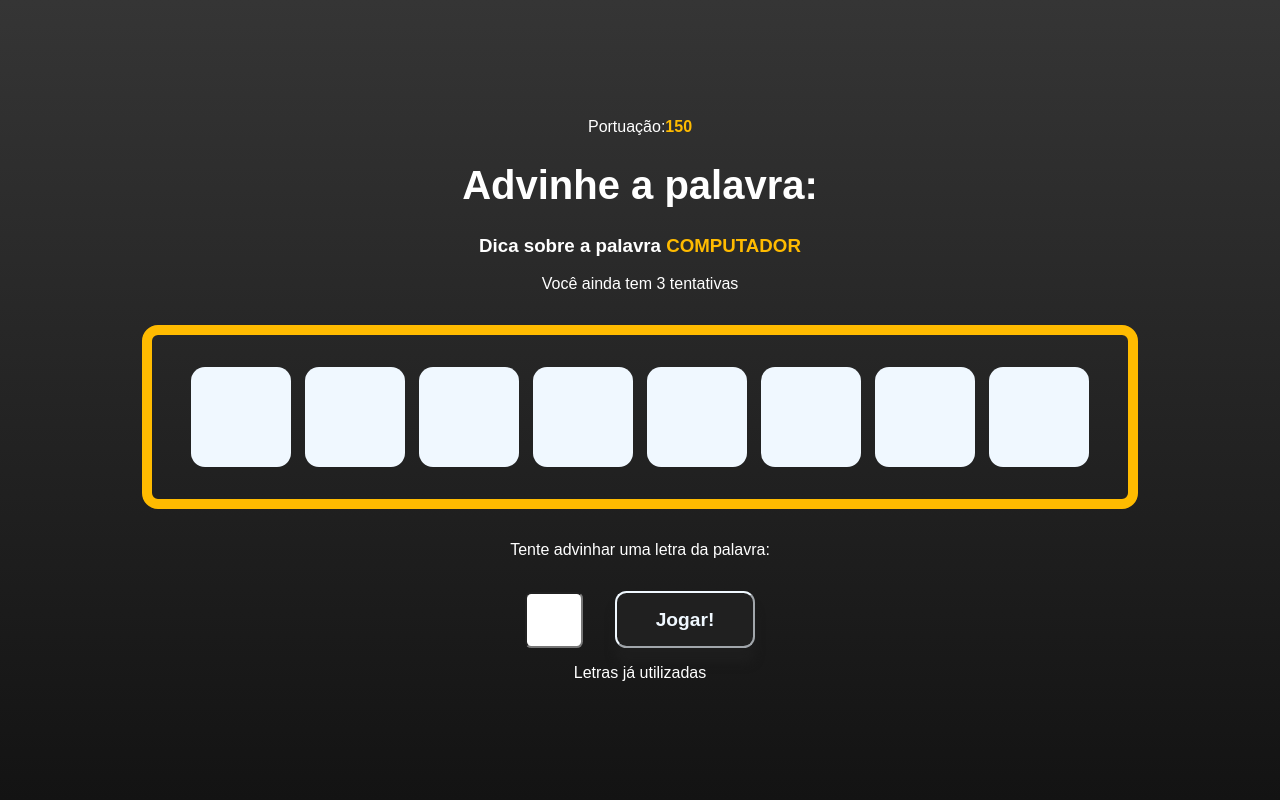
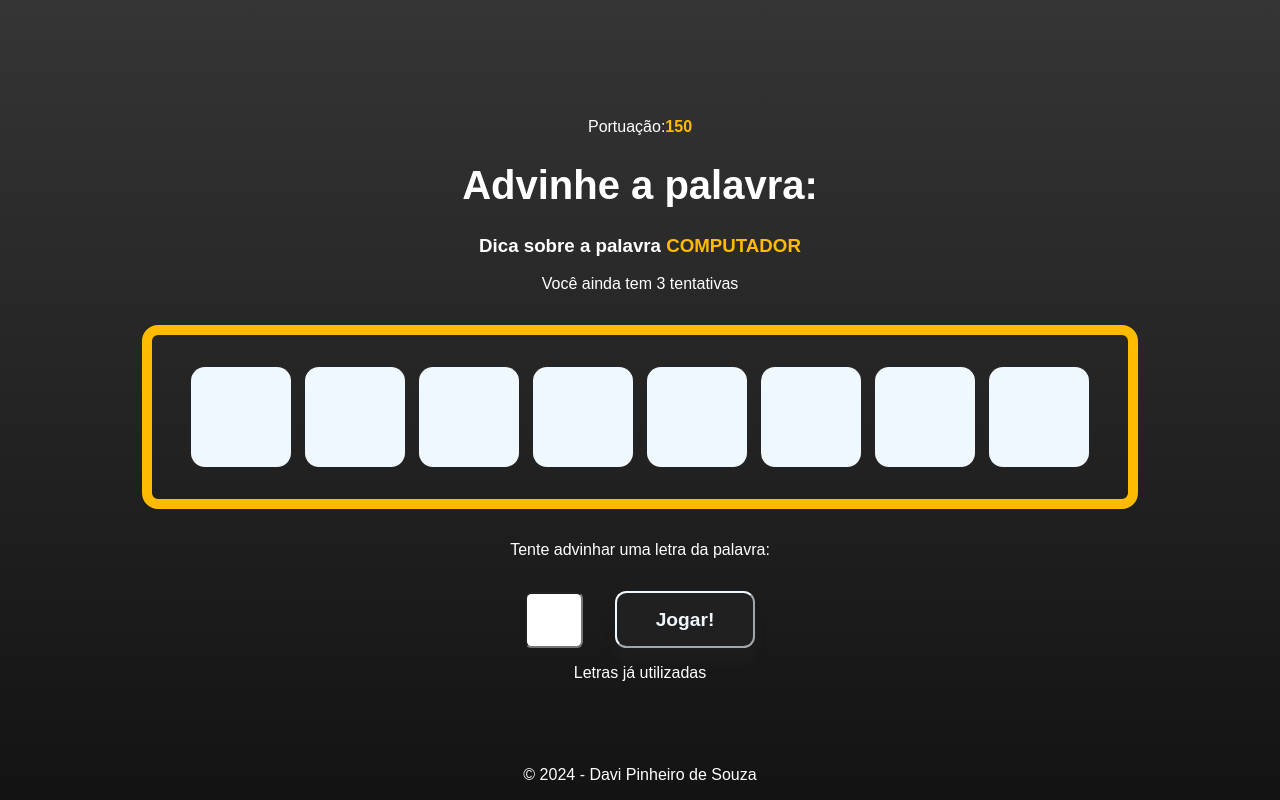
Before and after one commit to Phrdavis/secret-world, a React (Vite) app: page / in a window 1280 px wide. Built offline with nearby package versions, Linux system fonts and the light colour scheme.

Commit message:
Adicionando component de copyright

```diff
--- a/src/App.jsx
+++ b/src/App.jsx
@@ -8,6 +8,7 @@ import wordList from './data/words.jsx'
 import StartScreen from './components/StartScreen'
 import Game from './components/Game'
 import GameOver from './components/GameOver'
+import Copyrigth from './components/Copyrigth'
 
 //React
 import { useState, useEffect, useCallback } from 'react'
@@ -143,6 +144,8 @@ function App() {
                                   score={score}
                                  />}
       {gameStage == 'end' && <GameOver retry={retry} score={score} />}
+
+      <Copyrigth ano={2024} nome='Davi Pinheiro de Souza' />
     </div>
   )
 }
--- /dev/null
+++ b/src/components/Copyrigth.css
@@ -0,0 +1,7 @@
+.copyContainer{
+
+    position: fixed;
+    bottom: 0;
+    width: 100%;
+
+}
--- /dev/null
+++ b/src/components/Copyrigth.jsx
@@ -0,0 +1,17 @@
+import './Copyrigth.css'
+
+const Copyrigth = ({ano, nome}) => {
+
+    return (
+
+        <div className="copyContainer">
+
+            <p>&copy; {ano} - {nome}</p>
+
+        </div>
+
+    )
+
+}
+
+export default Copyrigth;
```
